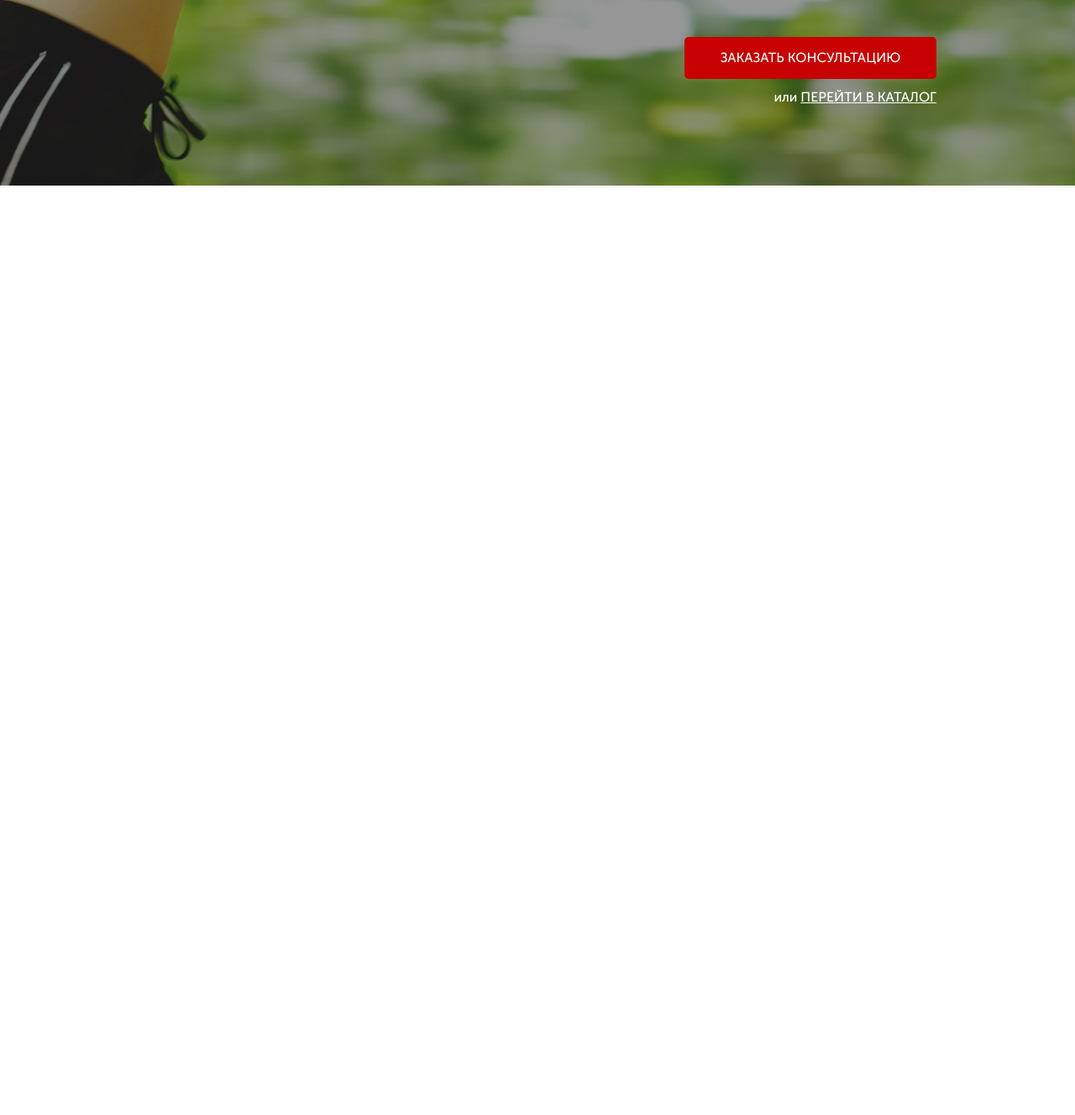
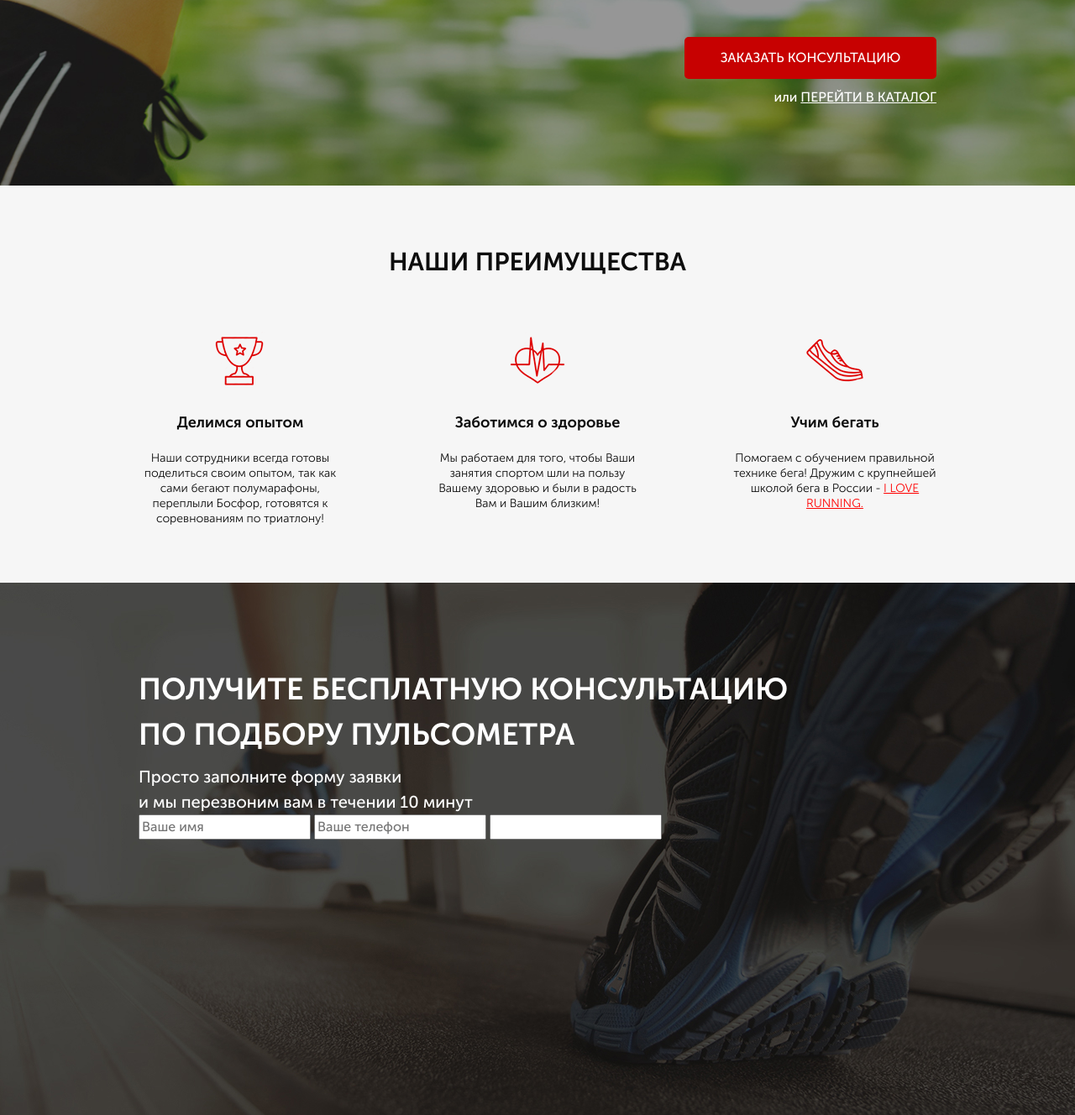
Before and after one commit to Astaper/Pulse, a website: page src/index.html in a window 1280 px wide. Shown: the part 454-1782 px from the top of the page at 84% size. Before the commit the page ends 800 px from the top, so only its background shows below. Drawn offline with Linux system fonts and the light colour scheme.

Commit message:
add advantages section

```diff
--- a/src/index.html
+++ b/src/index.html
@@ -52,11 +52,73 @@
                     или
                     <a href="#">ПЕРЕЙТИ В КАТАЛОГ</a>
                 </div>
+
             </div>
 
 
         </div>
     </div>
+
+    <div class="advantages">
+        <div class="container">
+            <h2 class="title">НАШИ ПРЕИМУЩЕСТВА</h2>
+            <div class="advantages__wrapper">
+                <div class="advantages__item">
+                    <img src="icons/cup.png" alt="" class="advantages__icon">
+                    <div class="advantages__subtitle">
+                        Делимся опытом
+                    </div>
+                    <div class="advantages__descr">
+                        Наши сотрудники всегда готовы поделиться своим опытом, так как сами бегают полумарафоны,
+                        переплыли Босфор, готовятся к соревнованиям по триатлону!
+                    </div>
+                    </img>
+                </div>
+                <div class="advantages__item">
+                    <img src="icons/heart.png" alt="" class="advantages__icon">
+                    <div class="advantages__subtitle">
+                        Заботимся о здоровье
+                    </div>
+                    <div class="advantages__descr">
+                        Мы работаем для того, чтобы Ваши занятия спортом шли на пользу Вашему здоровью и были в радость
+                        Вам и Вашим близким!
+                    </div>
+                    </img>
+                </div>
+                <div class="advantages__item">
+                    <img src="icons/shoe.png" alt="" class="advantages__icon">
+                    <div class="advantages__subtitle">
+                        Учим бегать
+                    </div>
+                    <div class="advantages__descr">
+                        Помогаем с обучением правильной технике бега! Дружим c крупнейшей школой бега в России - <a
+                            href="#">I LOVE RUNNING.</a>
+                    </div>
+                    </img>
+                </div>
+            </div>
+        </div>
+    </div>
+
+    <div class="consultation">
+        <div class="container">
+            <h2 class="title title_left">
+                Получите бесплатную консультацию<br>
+                по подбору пульсометра
+            </h2>
+            <div class="consultation__descr">
+                Просто заполните форму заявки<br>
+                и мы перезвоним вам в течении 10 минут
+            </div>
+            <form action="#">
+                <input required placeholder="Ваше имя" type="text">
+                <input required placeholder="Ваше телефон" type="number">
+                <input requiredplaceholder="Ваш E-mail" type="email">
+
+                <!-- <input type="submit" value="заказать кОНСУЛЬТАЦИЮ"> -->
+            </form>
+        </div>
+    </div>
 </body>
 
 </html>
--- /dev/null
+++ b/src/sass/blocks/_advantages.scss
@@ -0,0 +1,43 @@
+.advantages {
+    min-height: 473px;
+    padding: 73px 0 65px 0;
+    background-color: #F6F6F6;
+
+    &__wrapper {
+        margin-top: 65px;
+        display: flex;
+        justify-content: space-between;
+    }
+
+    &__item {
+        display: flex;
+        flex-direction: column;
+        align-items: center;
+        max-width: 242px;
+    }
+
+    &__subtitle {
+        color: #0D0D0D;
+        text-align: center;
+        font-size: 18px;
+        font-weight: 700;
+        margin-top: 30px;
+    }
+
+    &__descr {
+        margin-top: 20px;
+        color: #0D0D0D;
+        text-align: center;
+        font-size: 14px;
+        font-weight: 300;
+        line-height: 18px;
+
+        a {
+            color: #F00;
+            font-weight: 300;
+            text-decoration-line: underline;
+        }
+    }
+
+
+}
--- /dev/null
+++ b/src/sass/blocks/_consultation.scss
@@ -0,0 +1,13 @@
+.consultation {
+    min-height: 680px;
+    padding: 100px 0 108px 0;
+    background: url(../img/bg2.jpg) center (center/cover) no-repeat;
+
+    &__descr {
+        margin-top: 8px;
+        color: #FFF;
+        font-size: 20px;
+        font-weight: 500;
+        line-height: 30px;
+    }
+}
--- a/src/sass/blocks/_promo.scss
+++ b/src/sass/blocks/_promo.scss
@@ -1,7 +1,7 @@
 .promo {
     min-height: 650px;
     padding: 21px 0 93px 0;
-    background: url(../../img/main.jpg) center (center/cover) no-repeat;
+    background: url(../img/main.jpg) center (center/cover) no-repeat;
 
     &__wrapper {
         display: flex;
--- /dev/null
+++ b/src/sass/blocks/_titles.scss
@@ -0,0 +1,14 @@
+.title {
+    color: #0D0D0D;
+    text-align: center;
+    font-size: 30px;
+    font-weight: 700;
+    text-transform: uppercase;
+
+    &_left {
+        color: #FFF;
+        text-align: left;
+        font-size: 36px;
+        line-height: 54px;
+    }
+}
--- a/src/sass/style.scss
+++ b/src/sass/style.scss
@@ -10,4 +10,7 @@
 }
 @import 'blocks/promo';
 @import 'blocks/header';
-@import 'blocks/buttons'
+@import 'blocks/buttons';
+@import 'blocks/advantages';
+@import 'blocks/titles';
+@import 'blocks/consultation'
```
Also changed, not shown: src/css/style.min.css, src/icons/cup.png (added), src/icons/heart.png (added), src/icons/shoe.png (added), src/img/bg2.jpg (added).
